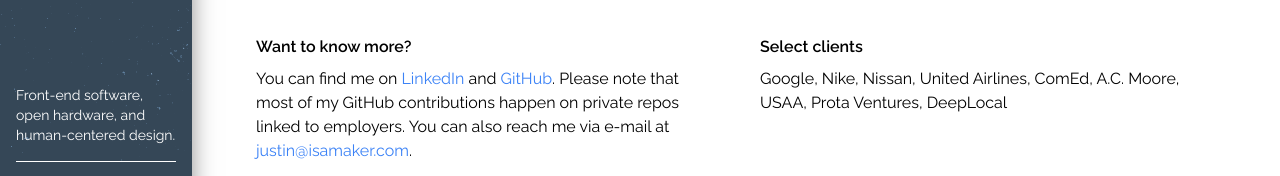
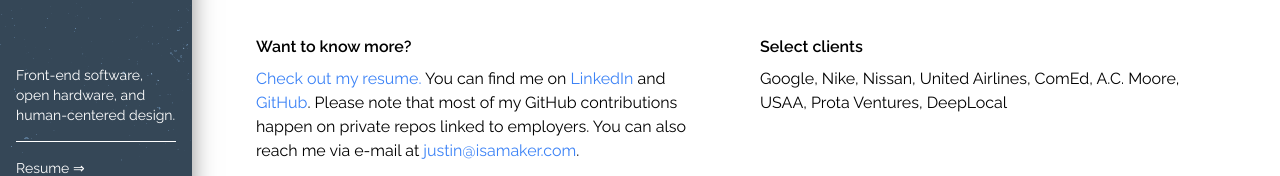
Before and after one commit to justinisamaker/isamaker, a Next.js app: page / in a window 1280 px wide. Shown: the part 566-742 px from the top of the page. Built offline with nearby package versions, Linux system fonts and the light colour scheme.

Commit message:
feat: add resume links

```diff
--- a/src/app/_components/intro.tsx
+++ b/src/app/_components/intro.tsx
@@ -28,8 +28,9 @@ export function Intro() {
         <p>
           I specialize in modern web apps, primarily using{' '}
           <strong>JavaScript, React, and strong design systems</strong>. I’m
-          equally comfortable developing design systems (and documentation), or jumping into PHP, Python, or proof-of-concept prototypes when
-          a project needs momentum. I like solving problems with both structure
+          equally comfortable developing design systems (and documentation), or
+          jumping into PHP, Python, or proof-of-concept prototypes when a
+          project needs momentum. I like solving problems with both structure
           and imagination on well-oiled teams working in an agile methodology.
         </p>
 
@@ -56,6 +57,13 @@ export function Intro() {
         <div className="md:w-1/2">
           <h5 className="font-semibold mb-2">Want to know more?</h5>
           <p>
+            <a
+              href="/assets/justin-smith-resume.html"
+              target="_new"
+              className="text-blue-500 hover:text-blue-400"
+            >
+              Check out my resume.
+            </a>{' '}
             You can find me on{' '}
             <a
               href="https://www.linkedin.com/in/justinisamaker/"
@@ -72,7 +80,8 @@ export function Intro() {
             >
               GitHub
             </a>
-            . Please note that most of my GitHub contributions happen on private repos linked to employers. You can also reach me via e-mail at{' '}
+            . Please note that most of my GitHub contributions happen on private
+            repos linked to employers. You can also reach me via e-mail at{' '}
             <a
               href="mailto:justin@isamaker.com"
               className="text-blue-500 hover:text-blue-400"
--- a/src/app/layout.tsx
+++ b/src/app/layout.tsx
@@ -83,6 +83,10 @@ export default function RootLayout({
                 Front-end software, open hardware, and human-centered design.
               </h6>
               <hr className="my-4 border-white" />
+              <AnimatedLink href="/assets/justin-smith-resume.html/">
+                Resume
+              </AnimatedLink>
+              <br />
               <AnimatedLink href="https://www.linkedin.com/in/justinisamaker/">
                 LinkedIn
               </AnimatedLink>
```
